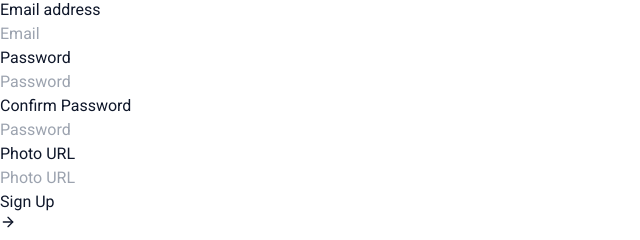
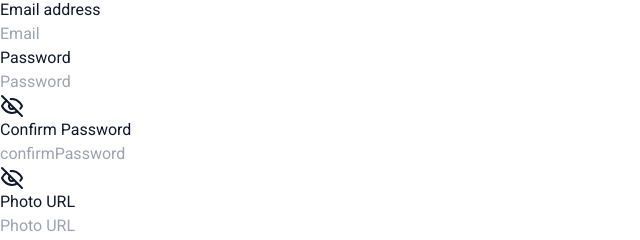
Before and after one commit to tanvir-hossen49/sunnah-camp-client, a React (Vite) app: page /signup in a window 1280 px wide. Shown: the part 456-696 px from the top of the page, without its empty margins (0-640 px from the left). Built offline with nearby package versions, Linux system fonts and the light colour scheme; no server answers.

Commit message:
show and hide password

```diff
--- a/src/page/SignIn/SignIn.jsx
+++ b/src/page/SignIn/SignIn.jsx
@@ -1,12 +1,14 @@
 import { useForm } from "react-hook-form";
-import { ArrowRight } from "lucide-react";
+import { ArrowRight, Eye, EyeOff } from "lucide-react";
 import SocialLogin from "../../components/SocialLogin";
 import useAuth from "../Hook/useAuth";
 import ShowToast from "../../utility/ShowToast";
 import { Link, useNavigate } from "react-router-dom";
+import { useState } from "react";
 
 const SignIn = () => {
   const { register, handleSubmit } = useForm();
+  const [isShow, setIsShow] = useState(false);
   const { signin } = useAuth();
   const navigate = useNavigate();
 
@@ -76,14 +78,20 @@ const SignIn = () => {
                 <div>
                   <label className="text-base font-medium ">Password</label>
                 </div>
-                <div className="mt-2">
+                <div className="mt-2 relative border">
                   <input
                     className="flex h-10 w-full rounded-md border border-gray-300 bg-transparent px-3 py-2 text-sm placeholder:text-gray-400 focus:outline-none focus:ring-1 focus:ring-gray-400 focus:ring-offset-1 disabled:cursor-not-allowed disabled:opacity-50"
-                    type="password"
+                    type={isShow ? "text" : "password"}
                     placeholder="Password"
                     required
                     {...register("password")}
                   ></input>
+                  <div
+                    className="absolute  top-2/4 -translate-y-2/4 right-2"
+                    onClick={() => setIsShow(!isShow)}
+                  >
+                    {isShow ? <Eye /> : <EyeOff />}
+                  </div>
                 </div>
               </div>
               {/* SIGN IN BUTTON */}
--- a/src/page/SignUp/SignUp.jsx
+++ b/src/page/SignUp/SignUp.jsx
@@ -1,18 +1,16 @@
 import { useForm } from "react-hook-form";
 import SocialLogin from "../../components/SocialLogin";
-import { ArrowRight } from "lucide-react";
+import { ArrowRight, Eye, EyeOff } from "lucide-react";
 import { Link, Navigate } from "react-router-dom";
 import ShowToast from "../../utility/ShowToast";
 import useAuth from "../Hook/useAuth";
 import axios from "axios";
+import { useState } from "react";
 
 const SignUp = () => {
-  const {
-    register,
-    formState: { errors },
-    handleSubmit,
-    reset,
-  } = useForm();
+  const [isShow, setIsShow] = useState(false);
+  const [isShowConfirmPassword, setIShowConfirmPassword] = useState(false);
+  const { register, handleSubmit, reset } = useForm();
   const { createUser, updateUserProfile } = useAuth();
 
   const onSubmit = async data => {
@@ -111,22 +109,20 @@ const SignUp = () => {
                 <div>
                   <label className="text-base font-medium ">Password</label>
                 </div>
-                <div className="mt-2">
+                <div className="mt-2 relative border">
                   <input
                     className="flex h-10 w-full rounded-md border border-gray-300 bg-transparent px-3 py-2 text-sm placeholder:text-gray-400 focus:outline-none focus:ring-1 focus:ring-gray-400 focus:ring-offset-1 disabled:cursor-not-allowed disabled:opacity-50"
-                    type="password"
+                    type={isShow ? "text" : "password"}
                     placeholder="Password"
                     required
-                    {...register("password", {
-                      pattern: /^(?=.*[A-Z])(?=.*[\W_]).{6,}$/,
-                    })}
+                    {...register("password")}
                   ></input>
-                  {errors.password && (
-                    <p role="alert" className="text-xs mt-2 text-red-400">
-                      password should be 6 character, one uppercase and one
-                      special character
-                    </p>
-                  )}
+                  <div
+                    className="absolute  top-2/4 -translate-y-2/4 right-2"
+                    onClick={() => setIsShow(!isShow)}
+                  >
+                    {isShow ? <Eye /> : <EyeOff />}
+                  </div>
                 </div>
               </div>
 
@@ -137,14 +133,22 @@ const SignUp = () => {
                     Confirm Password
                   </label>
                 </div>
-                <div className="mt-2">
+                <div className="mt-2 relative border">
                   <input
                     className="flex h-10 w-full rounded-md border border-gray-300 bg-transparent px-3 py-2 text-sm placeholder:text-gray-400 focus:outline-none focus:ring-1 focus:ring-gray-400 focus:ring-offset-1 disabled:cursor-not-allowed disabled:opacity-50"
-                    type="password"
-                    placeholder="Password"
+                    type={isShowConfirmPassword ? "text" : "password"}
+                    placeholder="confirmPassword"
                     required
                     {...register("confirmPassword")}
                   ></input>
+                  <div
+                    className="absolute  top-2/4 -translate-y-2/4 right-2"
+                    onClick={() =>
+                      setIShowConfirmPassword(!isShowConfirmPassword)
+                    }
+                  >
+                    {isShowConfirmPassword ? <Eye /> : <EyeOff />}
+                  </div>
                 </div>
               </div>
 
```
Also changed, not shown: src/index.css (line endings or trailing spaces).
